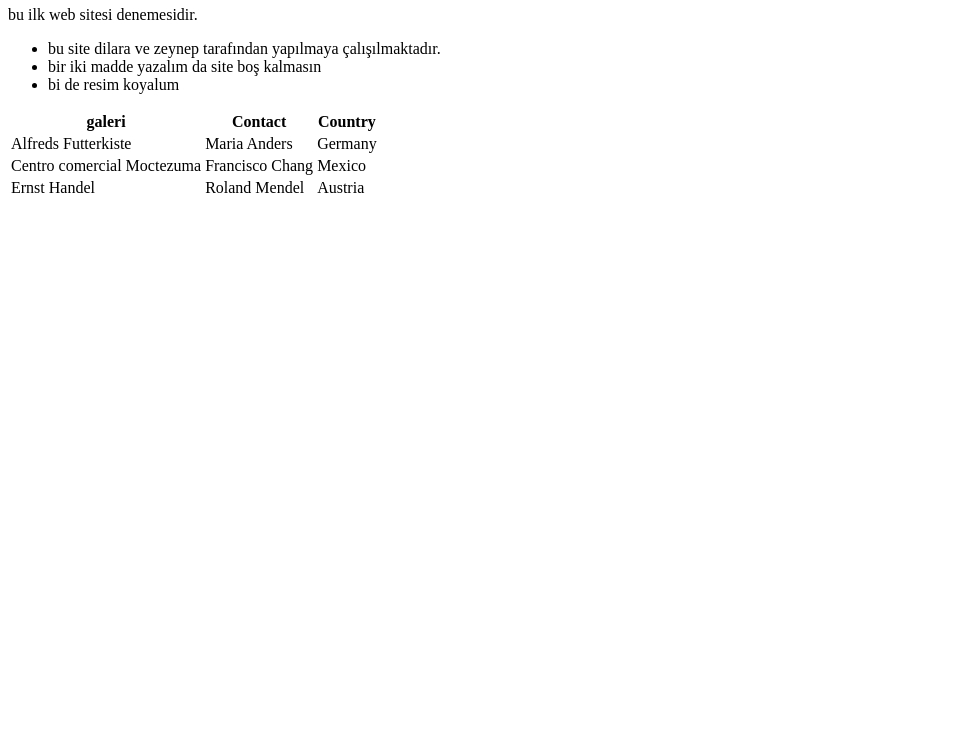
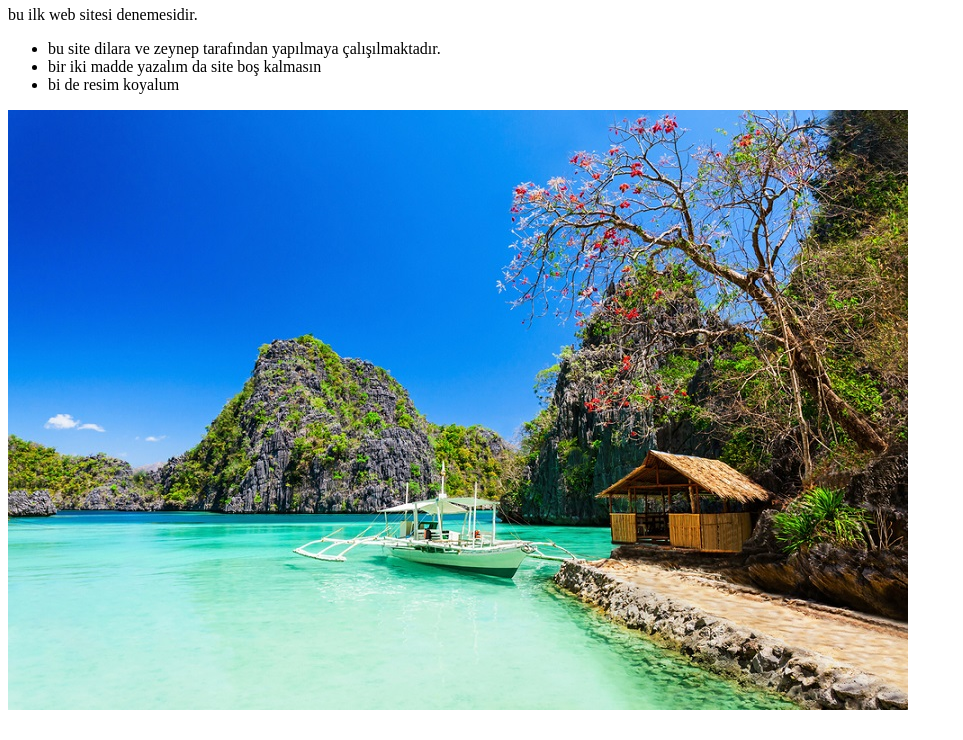
Before and after one commit to cirikk/bezeme, a plain HTML site: page dize.html in a window 1280 px wide. Shown: the part 60-800 px from the top of the page, without its empty margins (0-963 px from the left). Drawn offline with Linux system fonts and the light colour scheme.

Commit message:
2. değişim
2. değişim yapıldı

```diff
--- a/dize.html
+++ b/dize.html
@@ -1,34 +1,12 @@
 <html>
-<h1>dize</h1>
+<h1>dize 11</h1>
 <p>bu ilk web sitesi denemesidir.</p>
 <ul>
   <li>bu site dilara ve zeynep tarafından yapılmaya çalışılmaktadır.</li>
   <li>bir iki madde yazalım da site boş kalmasın</li>
   <li>bi de resim koyalum</li>
 </ul>
-  <table>
-  <tr>
-    <th>galeri</th>
-    <th>Contact</th>
-    <th>Country</th>
-  </tr>
-  <tr>
-    <td>Alfreds Futterkiste</td>
-    <td>Maria Anders</td>
-    <td>Germany</td>
-  </tr>
-  <tr>
-    <td>Centro comercial Moctezuma</td>
-    <td>Francisco Chang</td>
-    <td>Mexico</td>
-  </tr>
-  <tr>
-    <td>Ernst Handel</td>
-    <td>Roland Mendel</td>
-    <td>Austria</td>
-  </tr>
-
-
+  <img src="a.jpg" alt="A bilgisiyar" width='900' height="600">
 
 
 
```
Also changed, not shown: a.jpg (added), g.jpg (renamed from notes_solution.jpg).
